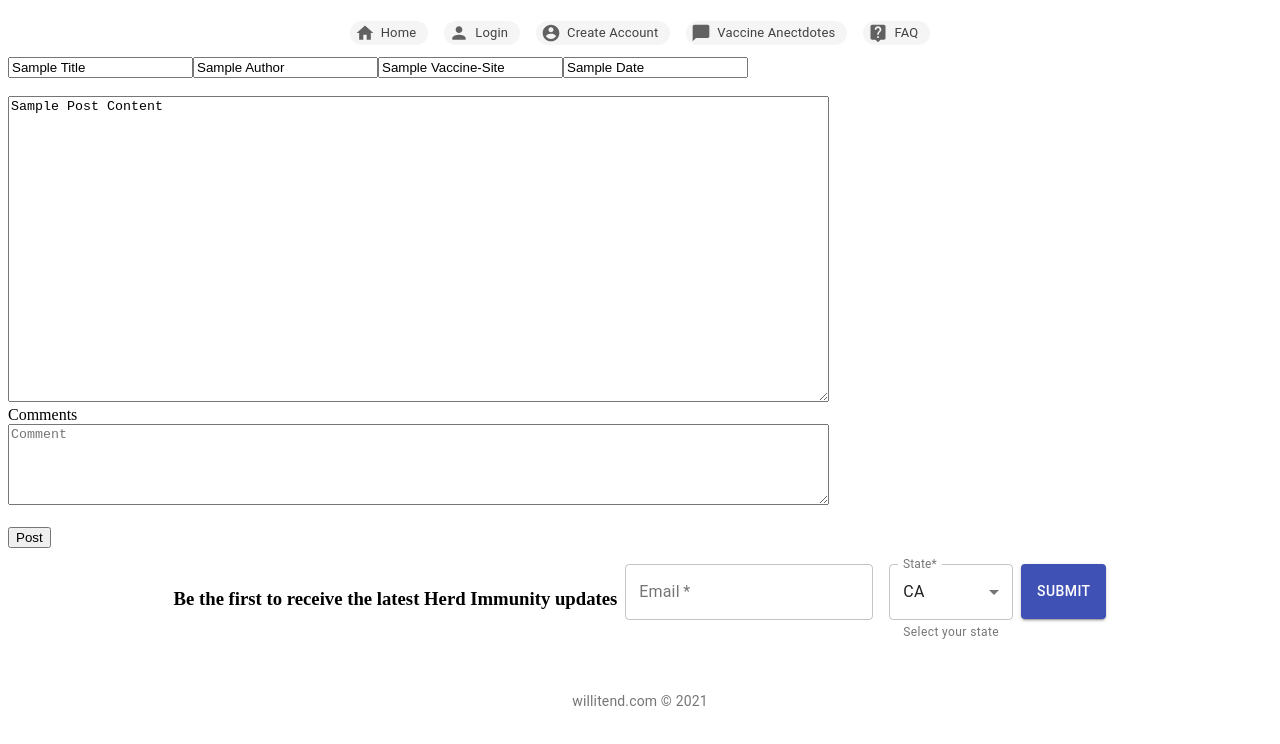
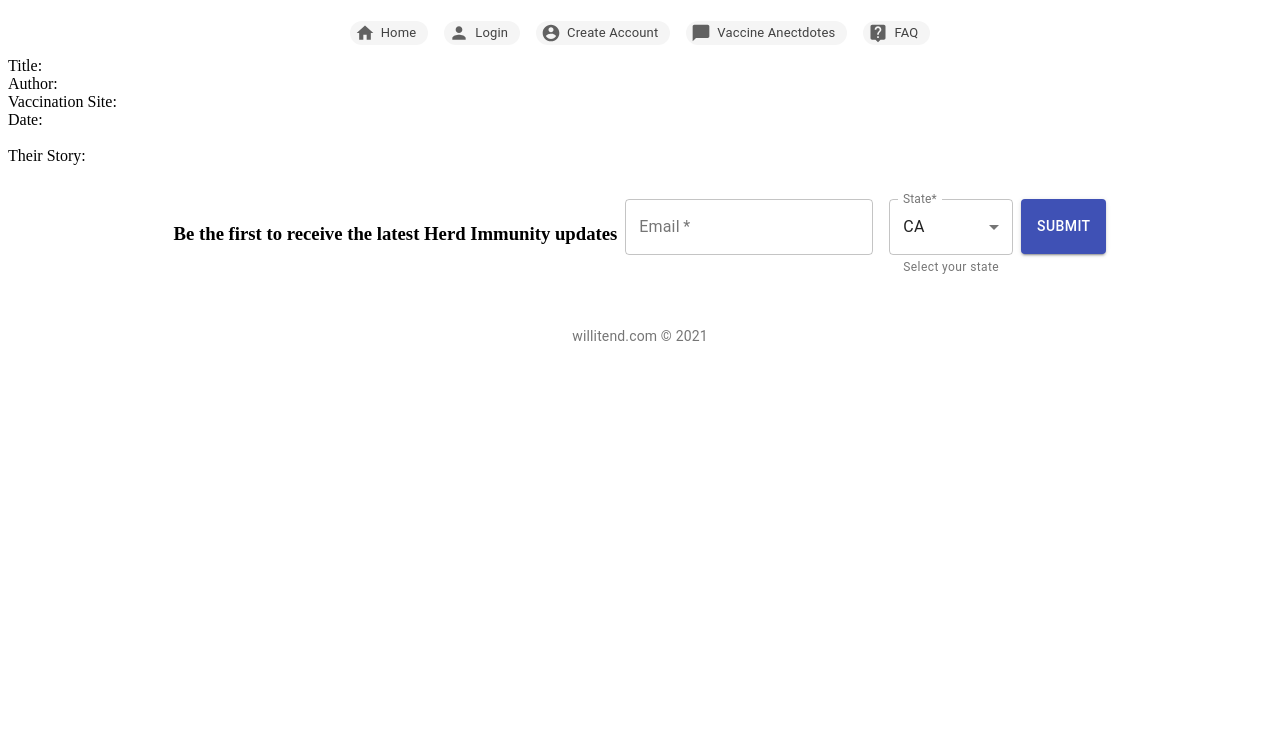
Before and after one commit to singhperryo1/willitend.com, a React (Create React App) app: page /VaccineAnectdotes in a window 1280 px wide. Shown: the top 744 px of the page. Built offline with nearby package versions, Linux system fonts and the light colour scheme.

Commit message:
Removed comments from PostDefault and Changed TextDefault

```diff
--- a/src/components/PostDefault.js
+++ b/src/components/PostDefault.js
@@ -1,34 +1,33 @@
-import Comment from './Comment';
-import React from 'react';
+import React, { useState, useEffect } from 'react';
 
-class PostDefault extends React.Component {
-	constructor(props){
-		super(props);
-		this.title = {data: "Sample Title"}
-		this.author = {data: "Sample Author"}
-		this.vaccine_site = {data: "Sample Vaccine-Site"}
-		this.date = {data: "Sample Date"}
-		this.post_content = {data: "Sample Post Content"}
-		this.state = {comments: []}
+function fetchData(label, content){
+    return {label, content};
 }
 
-  render() {
+export default function PostDefault(props){
+    const title = fetchData('Title', props.title)
+    const author = fetchData('Author', props.author)
+    const vaccineSite = fetchData('Vaccination Site', props.vaccineSite)
+    const date = fetchData('Date', props.date)
+    const postContent = fetchData('Their Story', props.postContent)
+
      return (
         <div>
-        	<input type="text" value = {this.title.data} />
-        	<input type="text" value = {this.author.data} />
-        	<input type="text" value = {this.vaccine_site.data} />
-        	<input type="text" value = {this.date.data} />
+            {title.label}: {title.content}
+            <br />
+            {author.label}: {author.content}
+            <br />
+            {vaccineSite.label}: {vaccineSite.content}
+            <br />
+            {date.label}: {date.content}
             <br />
             <br />
             <div>
-        		<textarea type="textarea" value={this.post_content.data} maxlength="1000" cols="100" rows="20"></textarea>
+                {postContent.label}: {postContent.content}
+                <br/>
+                <br/>
             </div>
-        	Comments
-        	<Comment/>
         </div>
     );
+
 }
-}
-
-export default PostDefault;
--- a/src/components/Textfield.js
+++ b/src/components/Textfield.js
@@ -21,7 +21,7 @@ export default function Textfield (props) {
   const classes = useStyles();
 
   const state = props.place;
-  const statesData = props.statesData;
+  const info = props.statesData;
 
   const rows = [
   createData(state, '1', 'Days to Herd Immunity', '---'),
@@ -34,26 +34,29 @@ function createData(state, rowId, measurement, result) {
 
   /* simple edge case for demo w/ hard coded */
   if (state === 'CA') {
+    //console.log(typeof(state))
     result = 84;
     return {measurement, result};
   } else if (state === "") {
 
     result = "NaN";
     return {measurement, result};
-  } else
+  } else {
   /* iterate over the statesData and find the data for a particular state and populate using rowId */
   /* for now simply add the hardcoded data using id */
-    if (rowId === '1') {
-    result = statesData.herdImmunityDays;
-  } else if (rowId === '2') {
-    result = statesData.vaccPerDay;
-  } else if (rowId === '3') {
-    result = statesData.fullVac;
-  } else {
-    result = statesData.partialVac;
-  }
+      if (rowId === '1') {
+      //console.log(info.herdImmunityDays)
+      result = info.herdImmunityDays;
+    } else if (rowId === '2') {
+      result = info.vaccPerDay;
+    } else if (rowId === '3') {
+      result = info.fullVac;
+    } else {
+      result = info.partialVac;
+    }
 
   return {measurement, result};
+  }
 }
 
   return (
```
Also changed, not shown: src/Apptest.js (added, +8 -0 lines), 2 other files (tests, documents, lock files or other folders). Lines whose indentation alone changed are shown as unchanged.
